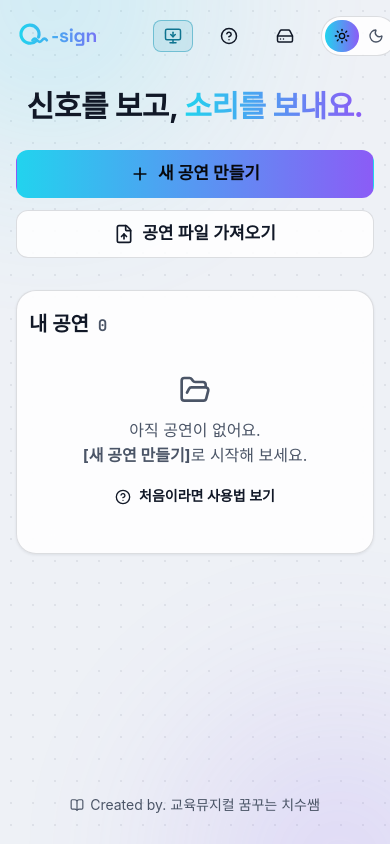
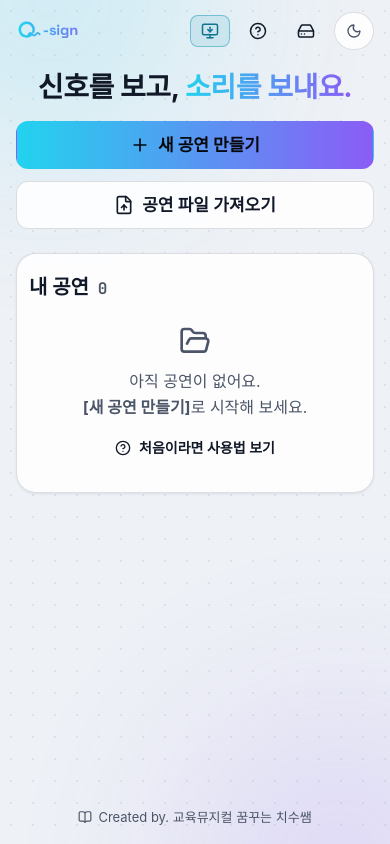
Before and after one commit to chichiboo123/qsign, a React (Vite) app: page / in a window 390 px wide. Built offline with nearby package versions, Linux system fonts and the light colour scheme; a web font is replaced by a local one.

Commit message:
좁은 화면에서 머리줄이 화면 밖으로 나가는 문제 수정, 첫 화면을 스크롤 없이 푸터까지 한 화면에 맞춤
Co-Authored-By: Claude Opus 5.5 <noreply@anthropic.com>
Claude-Session: https://claude.ai/code/session_01PrQLyS2qUmajdZXguTT5Jw

```diff
--- a/src/App.tsx
+++ b/src/App.tsx
@@ -66,6 +66,8 @@ export default function App() {
 
   useEffect(() => {
     document.documentElement.classList.toggle('is-perform', view.name === 'perform');
+    // 첫 화면은 한 화면(머리줄~푸터)에 딱 맞춘다
+    document.documentElement.classList.toggle('is-home', view.name === 'home');
     window.scrollTo(0, 0);
   }, [view]);
 
--- a/src/styles/perform.css
+++ b/src/styles/perform.css
@@ -848,3 +848,9 @@
     display: none;
   }
 }
+@media (max-width: 400px) {
+  /* 아주 좁은 휴대폰: 소리 크기 막대는 빼고 전체 볼륨만 (칸 밖으로 잘리지 않게) */
+  .now .level {
+    display: none;
+  }
+}
--- a/src/styles/screens.css
+++ b/src/styles/screens.css
@@ -1164,3 +1164,70 @@ select.input option {
   background: var(--accent-soft);
   border: 1px solid var(--accent-line);
 }
+
+/* ═════════ 첫 화면: 스크롤 없이 한 화면에 (머리줄 ~ 푸터) ═════════ */
+.is-home #root {
+  height: 100vh;
+  height: 100dvh; /* 휴대폰 주소창을 뺀 실제로 보이는 높이 */
+  min-height: 0;
+}
+.is-home .home {
+  flex: 1 1 auto;
+  min-height: 0;
+  /* 공연이 많아 넘칠 때만 가운데 부분이 스크롤된다. 머리줄과 푸터는 늘 보인다 */
+  overflow-y: auto;
+  padding-bottom: var(--space-3);
+}
+.is-home .site-footer {
+  flex: none;
+  padding: var(--space-3) var(--space-4) max(var(--space-3), env(safe-area-inset-bottom));
+}
+
+/* ═════════ 좁은 화면 머리줄 ═════════ */
+@media (max-width: 480px) {
+  .app-header {
+    gap: var(--space-2);
+    padding: var(--space-3) var(--space-4);
+  }
+  .app-header > svg[role='img'] {
+    height: 26px;
+  }
+  .app-header .header-btn {
+    width: 40px;
+    padding: 0;
+  }
+  /* 밝게/어둡게: 두 칸 대신, 바꿀 쪽 아이콘 버튼 하나만 보인다 */
+  .app-header .theme-toggle,
+  .perform__header .theme-toggle {
+    padding: 2px;
+  }
+  .app-header .theme-toggle button.is-on,
+  .perform__header .theme-toggle button.is-on {
+    display: none;
+  }
+  .home {
+    gap: var(--space-4);
+  }
+  .home__hero {
+    padding-top: var(--space-2);
+    gap: var(--space-4);
+  }
+  .hero__title {
+    font-size: 28px;
+  }
+  .home__list .empty {
+    padding: var(--space-3);
+  }
+  .site-footer a {
+    font-size: 13px;
+  }
+}
+@media (max-width: 360px) {
+  .hero__title {
+    font-size: 25px;
+  }
+  .home__actions .btn--lg {
+    min-height: 44px;
+    font-size: 16px;
+  }
+}
```
